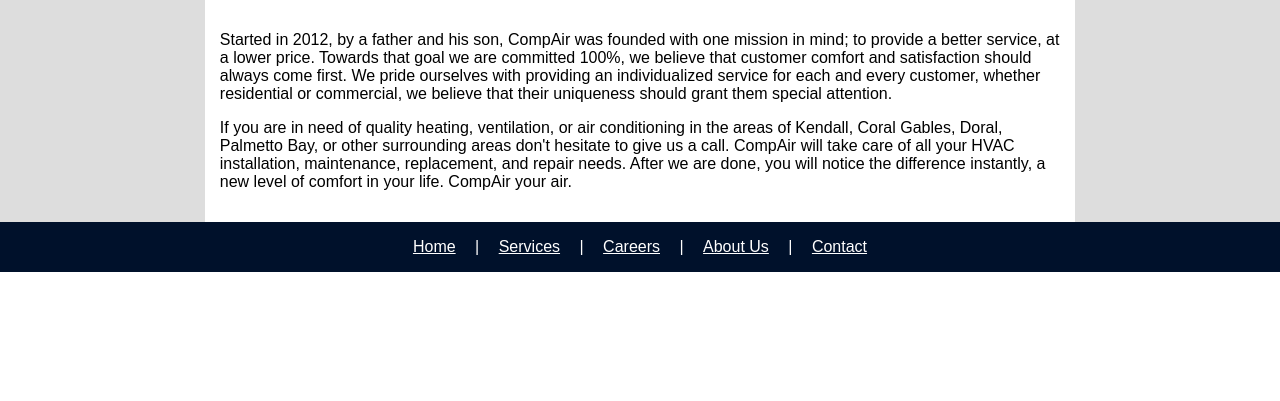
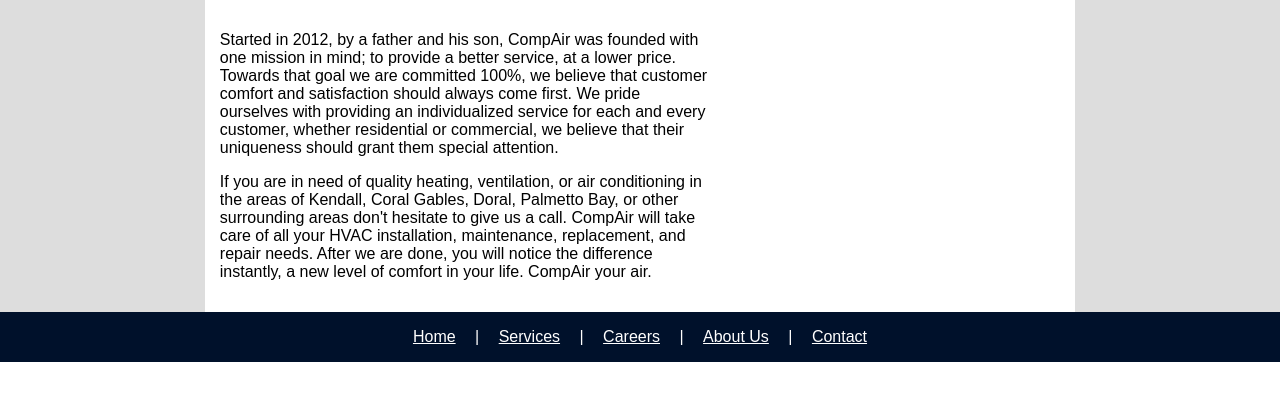
Before and after one commit to reinielfc/mdc-compair-php, a PHP site: page /index.php in a window 1280 px wide. Shown: the part 157-558 px from the top of the page. Run offline with PHP 8.4, Linux system fonts and the light colour scheme; data that the repository does not hold is empty.

Commit message:
changed aside style

```diff
--- a/styles.css
+++ b/styles.css
@@ -94,29 +94,27 @@ nav a.current {
 .main-content {
     width: 100%;
     content: "";
+    display: table;
     clear: both;
     padding: 0% 16%;
     background-color: #ddd;
 }
 
 .main-content main {
+    display: table-cell;
     padding: 15px;
     background-color: #fff;
-
 }
 
 .main-content aside {
-
+    display: table-cell;
+    width: 40%;
+    background-color: #fff;
 }
 
 .main-content h1 {
     margin: 0;
     color: #00112bff;
-}
-
-.main-content aside {
-    float: left;
-    background-color: #fff;
 }
 
 /*Footer*/
```
